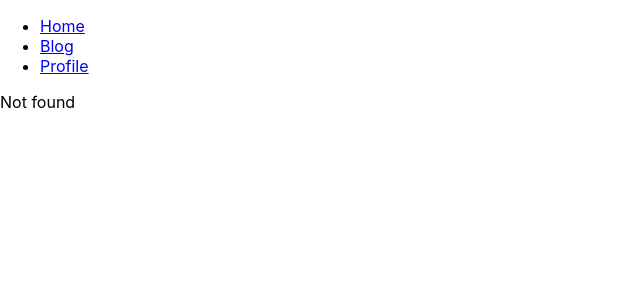
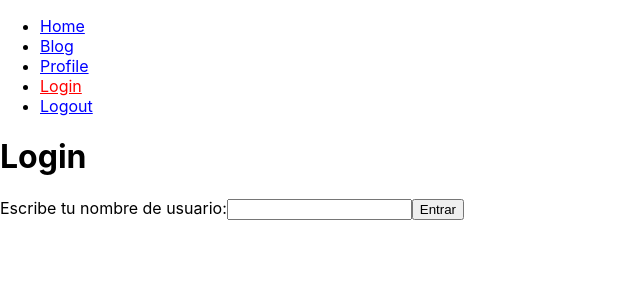
Before and after one commit to tomasleggire/react-router-ejemplo, a React (Create React App) app: page /#/login in a window 1280 px wide. Before the commit this address had no page. Shown: the top 300 px of the page, without its empty margins (0-640 px from the left). Built offline with nearby package versions, Linux system fonts and the light colour scheme.

Commit message:
useAuth, login y logout

```diff
--- a/src/App.js
+++ b/src/App.js
@@ -1,10 +1,12 @@
 import {HashRouter, Route, Routes} from 'react-router-dom';
 import { Menu } from './Menu';
+import { AuthProvider ,useAuth } from './auth';
 import { HomePage } from './HomePage';
 import { BlogPage } from './BlogPage';
 import { ProfilePage } from './ProfilePage';
 import { BlogPost } from './BlogPost';
-
+import { LoginPage } from './LoginPage';
+import { LogoutPage } from './LogoutPage';
 
 // /#/ -> Home
 // /#/blog
@@ -16,6 +18,7 @@
   return (
     <>
     <HashRouter>
+      <AuthProvider>
         <Menu />
         <Routes>
           <Route path='/' element={<HomePage />} />
@@ -24,10 +27,13 @@
             <Route path=':slug' element={<BlogPost />} />
           </Route>
 
+          <Route path='/login' element={<LoginPage />} />
+          <Route path='/logout' element={<LogoutPage />} />
           <Route path='/profile' element={<ProfilePage />} />
 
           <Route path='*' element={<p>Not found</p>} />
         </Routes>
+      </AuthProvider>
     </HashRouter>
     </>
   );
--- /dev/null
+++ b/src/LoginPage.js
@@ -0,0 +1,32 @@
+import React from "react";
+import { useAuth } from "./auth";
+
+function LoginPage() {
+
+    const auth = useAuth();
+    const [username, setUsername] = React.useState('');
+
+    const login = (e) => {
+      e.preventDefault();
+      auth.login({username});
+    };
+
+    return (
+        <>
+          <h1>Login</h1>
+
+          <form onSubmit={login}>
+            <label>Escribe tu nombre de usuario:</label>
+            <input
+              type='text' onChange={(e) => setUsername(e.target.value)}
+              value={username}
+            />
+            <button
+              type="sumbit"
+            >Entrar</button>
+          </form>
+        </>
+    )
+}
+
+export {LoginPage};
--- /dev/null
+++ b/src/LogoutPage.js
@@ -0,0 +1,25 @@
+import React from "react";
+import { useAuth } from "./auth";
+
+function LogoutPage() {
+
+    const auth = useAuth();
+
+    const logout = (e) => {
+        e.preventDefault();
+        auth.logout();
+      };
+
+    return (
+        <>
+          <h1>Logout</h1>
+
+          <form onSubmit={logout}>
+            <label>¿Segura que quieres salir?</label>
+            <button type="sumbit">Salir</button>
+          </form>
+        </>
+    )
+}
+
+export {LogoutPage};
--- a/src/Menu.js
+++ b/src/Menu.js
@@ -39,6 +39,22 @@
                 to='/profile'
               >Profile</NavLink>
             </li>
+            <li>
+              <NavLink
+                style={({isActive}) => ({
+                    color: isActive ? 'red' : 'blue',
+                })}
+                to='/login'
+              >Login</NavLink>
+            </li>
+            <li>
+              <NavLink
+                style={({isActive}) => ({
+                    color: isActive ? 'red' : 'blue',
+                })}
+                to='/logout'
+              >Logout</NavLink>
+            </li>
 
           </ul>
         </nav>
--- a/src/ProfilePage.js
+++ b/src/ProfilePage.js
@@ -1,8 +1,15 @@
 import React from "react";
+import { useAuth } from "./auth";
 
 function ProfilePage() {
+
+    const auth = useAuth();
+
     return (
-        <h1>ProfilePage</h1>
+        <>
+          <h1>Perfil</h1>
+          <p>Welcome, {auth.user.username}</p>
+        </>
     )
 }
 
--- /dev/null
+++ b/src/auth.js
@@ -0,0 +1,36 @@
+import React, {useContext} from "react";
+import { useNavigate } from "react-router-dom";
+
+const AuthContext = React.createContext();
+
+function AuthProvider({ children }) {
+    const navigate = useNavigate();
+    const [user, setUser] = React.useState(null);
+
+    const login = ({username}) => {
+        setUser({username});
+        navigate('/profile');
+    };
+    const logout = () => {
+        setUser(null);
+        navigate('/');
+    };
+
+    const auth = {user, login, logout};
+
+    return (
+      <AuthContext.Provider value={auth}>
+        {children}
+      </AuthContext.Provider>
+    )
+};
+
+function useAuth() {
+    const auth = React.useContext(AuthContext);
+    return auth;
+};
+
+export {
+    AuthProvider,
+    useAuth
+};
```
Lines whose indentation alone changed are shown as unchanged.
